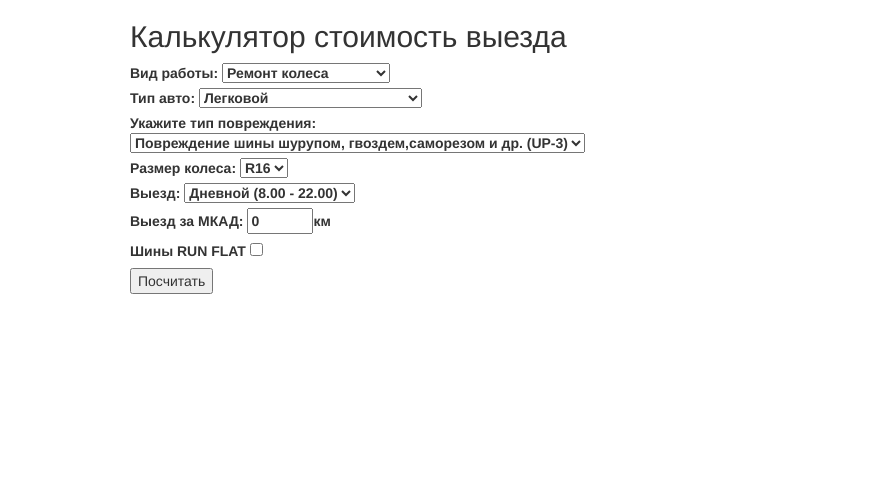
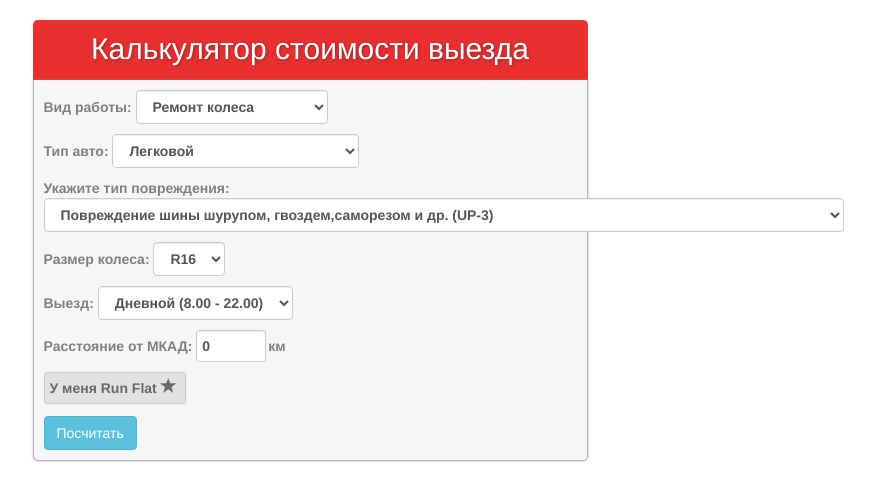
Before and after one commit to pavel-lobanov/price_calculator, a plain HTML site: page index.html in a window 1280 px wide. Shown: the whole page, without its empty margins (330-1205 px from the left). Drawn offline with nearby package versions, Linux system fonts and the light colour scheme.

Commit message:
css styles add

```diff
--- a/calc.js
+++ b/calc.js
@@ -29,8 +29,8 @@ const _PATCH_PRICE_AND_DESCRIPTION = [
 {name: 'R-20', price: 20, description: "Повреждение шины  7-10мм"},
 {name: 'Грибок G-7', price: 12, description: "Повреждение шины круглым придметом"},
 {name: 'Грибок G-9', price: 14, description: "Повреждение шины круглым придметом до 2мм"},
-{name: 'Грибок G-9', price: 14, description: "Повреждение шины круглым придметом до 2мм"},
-{name: 'Грибок G-9', price: 14, description: "Повреждение шины круглым придметом до 2мм"}
+{name: 'Замена вентиля', price: 1.5, description: "Пропускает воздух через вентиль"},
+{name: 'Герметик', price: 2, description: "Пропускает воздух через диск"}
 ]
 
 
@@ -61,9 +61,11 @@ function checkTypeOfService () {
 					option.value = i;
 					select.appendChild(option);
 				}
-				label.textContent = "Укажите тип повреждения:";
+				label.textContent = "Укажите тип повреждения: ";
 				label.for = 'damage_type';
 				select.id = 'damage_type';
+				select.name = 'damage_type';
+				select.className = "form-control";
 				label.appendChild(select);
 				form.insertBefore(label, form.children[2]); //вставляем поле перед размером колеса
 				tyreCount.parentNode.classList.toggle('hide');
@@ -81,14 +83,6 @@ function checkTypeOfService () {
 function clearFinalPrice () {
 	let totalPrice = document.getElementById('final_price');
 	totalPrice.textContent = '';
-}
-
-function checkForm () {
-	for (var i = 1; i < form.elements.length; i++) {
-		if (form.elements[i].tagName === 'SELECT') {
-			console.log(form.elements[i].value);
-		}
-	}
 }
 
 function calculatePrice () {
@@ -113,8 +107,9 @@ function calculatePrice () {
 	} else {
 		finalPrice[1] = '00';
 	}
-	finalPriceField.innerHTML = "<strong>Итого</strong>: от " + finalPrice[0] + " руб. " + finalPrice[1] +
-		" коп. *" +"</br> *точную стоимость ремонта может уточнить только мастер по прибытию";
+	finalPriceField.innerHTML = "<strong>Итого</strong>: от <strong>" + finalPrice[0] +
+	"</strong> руб. <strong>" + finalPrice[1] + "</strong> коп. *" +
+	"</br> *точную стоимость ремонта может уточнить только мастер по прибытию";
 }
 
 setListeners();
--- a/index.html
+++ b/index.html
@@ -17,31 +17,104 @@
 			#final_price {
 				line-height: 2.2em;
 			}
+			#calc form {
+				border: 1px solid #B3B3B3;
+				border-radius: 0 0 5px 5px;
+				padding: 10px;
+				margin: 3px;
+				box-shadow: 0px 0px 2px 1px rgba(157, 157, 157, 0.3);
+				border-top: 0;
+				margin: 0;
+				background-color: #F6F6F6;
+				color: gray;
+			}
+			#calc .form-control {
+				width: auto;
+				display: inline-block;
+			}
+
+			#calc>h2 {
+				text-align: center;
+				background-color: #EA2F2F;
+				min-height: 60px;
+				border-radius: 5px 5px 0 0;
+				color: #FFF;
+				margin-bottom: 0;
+				border-bottom: 0;
+				padding-top: 12px;
+				text-shadow: 1px 1px 3px rgba(51, 51, 51, 0.55);
+			}
+			#calc select[name="damage_type"] {
+				width: 100vmin;
+			}
+			#calc input[name="out_MKAD_km"] {
+				border-radius: 3px;
+				outline: none;
+				padding: 5px;
+				border: 1px solid #CCCCCC;
+				margin-right: 2px;
+				color: #555555;
+				box-shadow: inset 0 1px 1px rgba(0,0,0,.075);
+			}
+			#calc .runflat-button {
+				border: 1px solid #CCCCCC;
+				padding: 5px;
+				width: 142px;
+				border-radius: 3px;
+				background-color: #E2E2E2;
+				color: dimgrey;
+				margin-bottom: 10px;
+				box-shadow: 0.5px 0.5px 1px 0px #f2dede;
+			}
+			#calc .runflat-button:hover {
+				border: 1px solid #DBDBDB;
+				background-color: #ddd;
+				box-shadow: inset 0.5px 0.5px 1px 0px rgba(176, 176, 176, 0.55);
+			}
+			#calc .runflat-button>label {
+				margin: 0;
+			}
+			#calc input[name="run_flat"] {
+				display: none;
+			}
+			#calc span {
+				font-size: 1.15em;
+			}
+			#calc input[name="run_flat"]:checked+span{
+				color: yellow;
+				text-shadow: 0 0 .5px #777;
+  			}
+			#calc label {
+				margin-bottom: 10px;
+			}
+			#final_price {
+				color: #555;
+			}
 		</style>
 	</head>
 	<body>
 		<div class="container">
 			<div class="row">
-				<div class="col-sm-6 col-sm-offset-4 col-md-6 col-md-offset-4">
+				<div class="col-sm-6 col-sm-offset-3 col-md-6 col-md-offset-3">
 					<div id="calc">
-						<h2>Калькулятор стоимость выезда</h2>
+						<h2>Калькулятор стоимости выезда</h2>
 						<form name="price_calculator">
 							<label for="service">Вид работы:
-								<select name="service" id="service">
+								<select name="service" id="service" class="form-control">
 									<option value="repair">Ремонт колеса</option>
 									<option value="tire_change">Переобувка</option>
-									<option value="tire_change" disabled>Перекидка на дисках</option>
+									<option value="tire_change_on_wheels" disabled>Перекидка на дисках</option>
 									<option value="stepney" disabled>Поставить запаску</option>
 								</select>
 							</label>
 							<label for="car_type">Тип авто:
-								<select name="car_type" id="car_type">
+								<select name="car_type" id="car_type" class="form-control">
 									<option value="light">Легковой</option>
 									<option value="suv_van">Внедорожник, микроавтобус</option>
 								</select>
 							</label>
 							<label for="tyre_count">Кол-во колес:
-								<select name="tyre_count" id="tyre_count">
+								<select name="tyre_count" id="tyre_count" class="form-control">
 									<option value="1">1</option>
 									<option value="2">2</option>
 									<option value="3">3</option>
@@ -49,7 +122,7 @@
 								</select>
 							</label>
 							<label for="tyre_size">Размер колеса:
-								<select name="tyre-size" id="tyre_size">
+								<select name="tyre_size" id="tyre_size" class="form-control">
 									<option value="r13">R13</option>
 									<option value="r14">R14</option>
 									<option value="r15">R15</option>
@@ -62,18 +135,21 @@
 								</select>
 							</label>
 							<label for="time_departure">Выезд:
-								<select name="time_departure" id="time_departure">
+								<select name="time_departure" id="time_departure" class="form-control">
 									<option value="day">Дневной (8.00 - 22.00)</option>
 									<option value="night">Ночной (22.00 - 8.00)</option>
 								</select>
 							</label>
-							<label for="out_MKAD_km">Выезд за МКАД:
+							<label for="out_MKAD_km">Расстояние от МКАД:
 								<input type="number" min="0" max="200" value="0" name="out_MKAD_km">км
 								</label>
-							<label for="run_flat">Шины RUN FLAT
-								<input type="checkbox" name="run_flat" id="run_flat">
-							</label>
-							<button type="button" id="calculate_button">Посчитать</button>
+							<div >
+								<label for="run_flat" class="runflat-button">У меня Run Flat
+									<input type="checkbox" name="run_flat" id="run_flat">
+									<span class="glyphicon glyphicon-star" aria-hidden="true"></span>
+								</label>
+							</div>
+							<button type="button" id="calculate_button" class="btn btn-info center">Посчитать</button>
 							<span id="final_price"></span>
 						</form>
 					</div>
```
